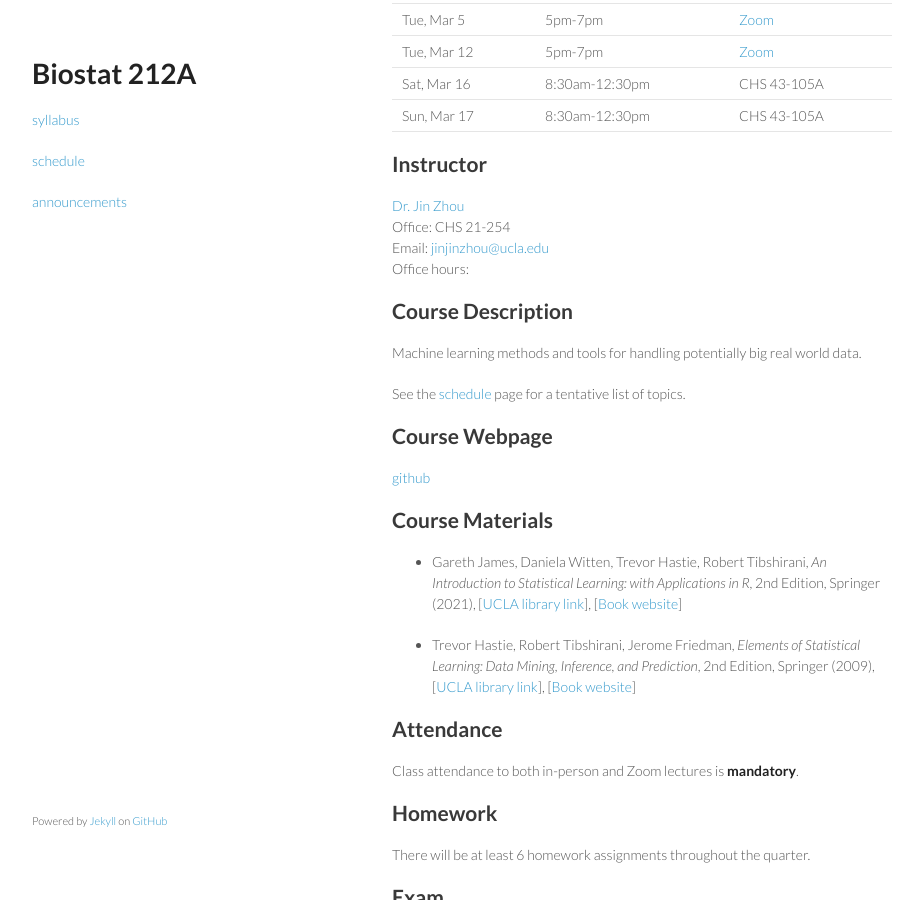
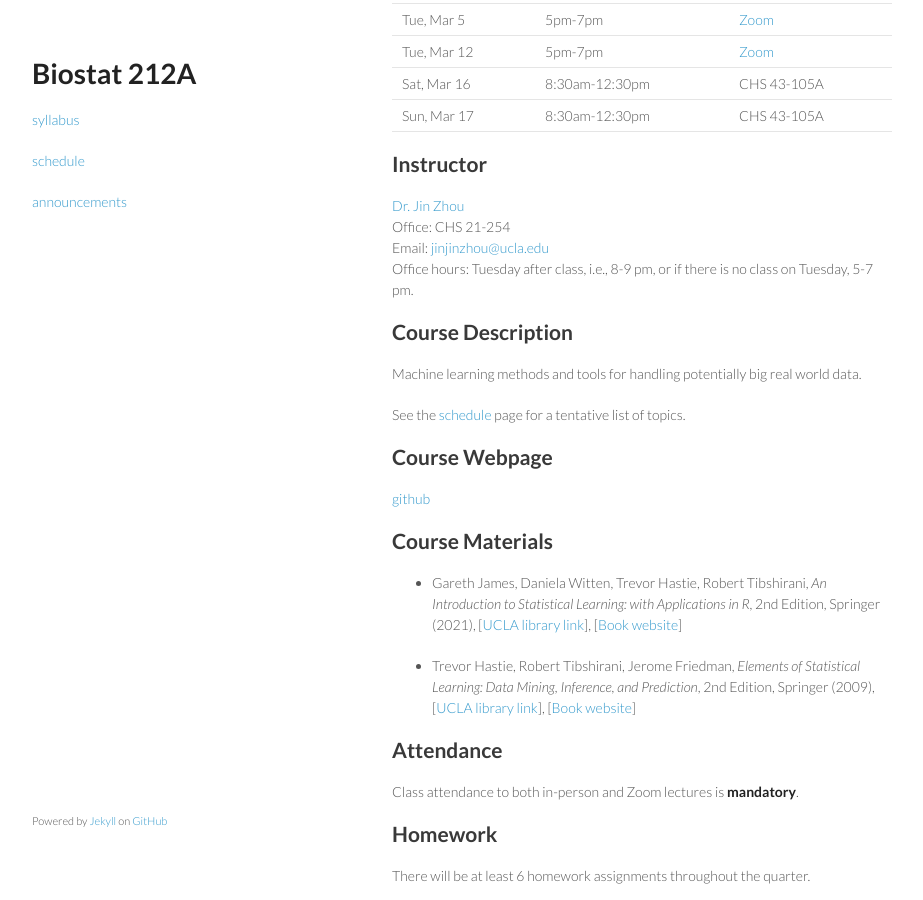
Before and after one commit to ucla-biostat-212a/2024winter, a Jekyll site: the page built from syllabus/syllabus.md, in a window 1280 px wide and 900 px high, scrolled down 500 px. Shown: the whole window, without its empty margins (178-1101 px from the left). Built offline with Jekyll 4.4.1, drawn with Linux system fonts in a browser that asks for light colours.

Commit message:
update office hour time

```diff
--- a/syllabus/syllabus.md
+++ b/syllabus/syllabus.md
@@ -29,7 +29,7 @@ title: Biostat 212A
 [Dr. Jin Zhou](https://ph.ucla.edu/about/faculty-staff-directory/jin-zhou)
 Office: CHS 21-254
 Email: <jinjinzhou@ucla.edu>
-Office hours:
+Office hours: Tuesday after class, i.e., 8-9 pm, or if there is no class on Tuesday, 5-7 pm.
 
 ## Course Description
 
```
Also changed, not shown: _posts/2024-01-06-week1-day2.md (+1 -0 lines).
